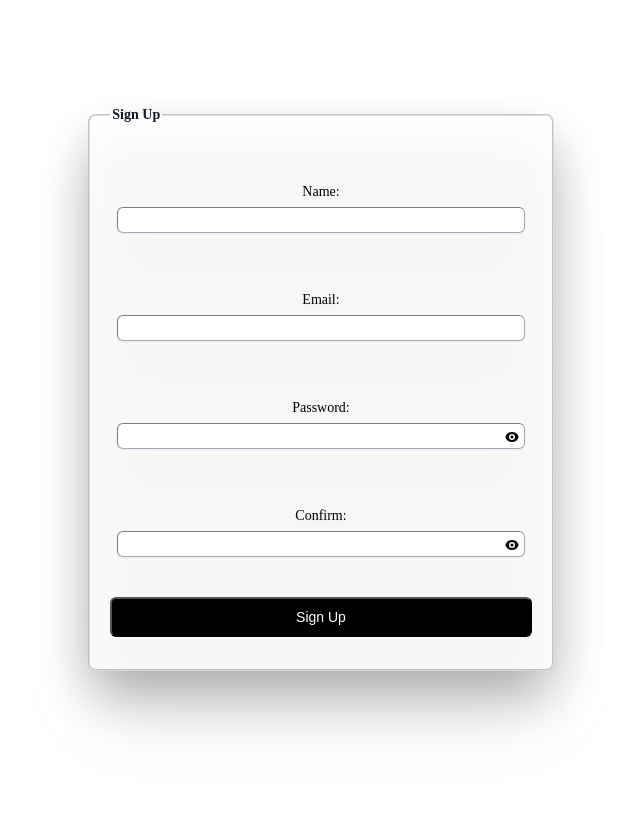
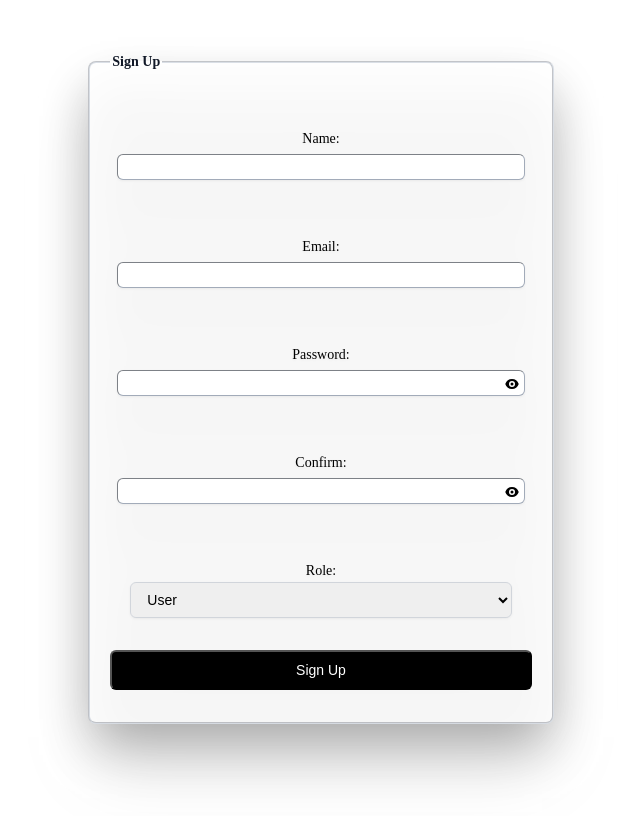
Before and after one commit to Delyn-Lew/Slothitude, a React (Vite) app: page / in a window 1280 px wide. Both pictures are taken after typing "name@example.com", "Sample123" into the empty fields and a click on the button "Sign Up". Shown: the whole page, without its empty margins (319-959 px from the left). Built offline with nearby package versions, Linux system fonts and the light colour scheme.

Commit message:
feat: add role into sign up form

```diff
--- a/models/user.js
+++ b/models/user.js
@@ -1,5 +1,5 @@
 const mongoose = require("mongoose");
-const bcrypt = require("bcrypt")
+const bcrypt = require("bcrypt");
 const Schema = mongoose.Schema;
 
 const SALT_ROUNDS = 6;
@@ -20,6 +20,8 @@ const userSchema = new Schema(
       minLength: 3,
       required: true,
     },
+    role: { type: String },
+    // role: { type: String, enum: ["user", "studioOwner"], default: "user" },
   },
   {
     timestamps: true,
--- a/routes/api/usersRoutes.js
+++ b/routes/api/usersRoutes.js
@@ -6,6 +6,6 @@ const ensureLoggedIn = require("../../config/ensureLoggedIn");
 // POST /api/users
 router.post("/", usersCtrl.create);
 router.post("/login", usersCtrl.login);
-router.get("/check-token", [ensureLoggedIn], usersCtrl.checkToken);
+router.get("/", [ensureLoggedIn], usersCtrl.index);
 
 module.exports = router;
--- a/src/components/SignUpForm/SignUpForm.jsx
+++ b/src/components/SignUpForm/SignUpForm.jsx
@@ -12,6 +12,7 @@ export default class SignUpForm extends Component {
     email: "",
     password: "",
     confirm: "",
+    role: "user",
     error: "",
   };
 
@@ -22,7 +23,6 @@ export default class SignUpForm extends Component {
   };
 
   handleSubmit = async (event) => {
-    // this.setState({ error: "" }); //clean up
     event.preventDefault();
     const formData = { ...this.state };
     delete formData.error;
@@ -113,6 +113,20 @@ export default class SignUpForm extends Component {
               />
             )}
           </div>
+          <div className="m-0 p-0">
+            <label className="drop-shadow-sm text-sm font-medium leading-none peer-disabled:cursor-not-allowed peer-disabled:opacity-70 flex flex-col m-5 items-center">
+              Role:
+              <select
+                name="role"
+                value={this.state.role}
+                onChange={this.handleChange}
+                className="mt-1 block w-full pl-3 pr-10 py-2 text-base border-gray-300 focus:outline-none focus:ring-indigo-500 focus:border-indigo-500 sm:text-sm rounded-md"
+              >
+                <option value="user">User</option>
+                <option value="studioOwner">Studio Owner</option>
+              </select>
+            </label>
+          </div>
           <button
             type="submit"
             className="ring-offset-background focus-visible:ring-ring flex h-10 w-full items-center justify-center whitespace-nowrap rounded-md bg-black px-4 py-2 text-sm font-medium text-white transition-colors hover:bg-black/90 focus-visible:outline-none focus-visible:ring-2 focus-visible:ring-offset-2 disabled:pointer-events-none disabled:opacity-50 cursor-pointer"
--- a/src/pages/App/App.jsx
+++ b/src/pages/App/App.jsx
@@ -5,7 +5,8 @@ import NavBar from "../../components/NavBar/NavBar";
 import { getUser } from "../../utilities/users-service";
 import AuthPage from "../AuthPage/AuthPage";
 import NewOrderPage from "../NewOrderPage/NewOrderPage";
-import OrderHistoryPage from "../OrderHistoryPage/OrderHistoryPage";
+import HomePage from "../HomePage/HomePage";
+import "../../index.css";
 
 const log = debug("mern:pages:App:App");
 
@@ -27,13 +28,8 @@ function App() {
         <NavBar setUser={setUser} />
 
         <Routes>
-          <Route path="/orders" element={<OrderHistoryPage />} />
+          <Route path="/dashboard" element={<HomePage />} />
           <Route path="/orders/new" element={<NewOrderPage />} />
-
-          <Route path="/orders2" element={<OrderHistoryPage />}>
-            <Route path="new" element={<NewOrderPage />} />
-            <Route path="simon" element={<p>Simon</p>} />
-          </Route>
         </Routes>
       </main>
     </>
--- a/src/pages/OrderHistoryPage/OrderHistoryPage.jsx
+++ /dev/null
@@ -1,19 +0,0 @@
-import { Outlet } from "react-router-dom";
-import debug from "debug";
-import { checkToken } from "../../utilities/users-service";
-
-const log = debug("mern:pages:OrderHistoryPage");
-
-export default function OrderHistoryPage() {
-  const handleCheckToken = async () => {
-    const expDate = await checkToken();
-    log("expDate: %o", expDate);
-  };
-  return (
-    <>
-      <p>OrderHistoryPage</p>
-      <button onClick={handleCheckToken}>Check Login</button>
-      <Outlet />
-    </>
-  );
-}
```
Also changed, not shown: controllers/api/usersController.js (+14 -7 lines).
